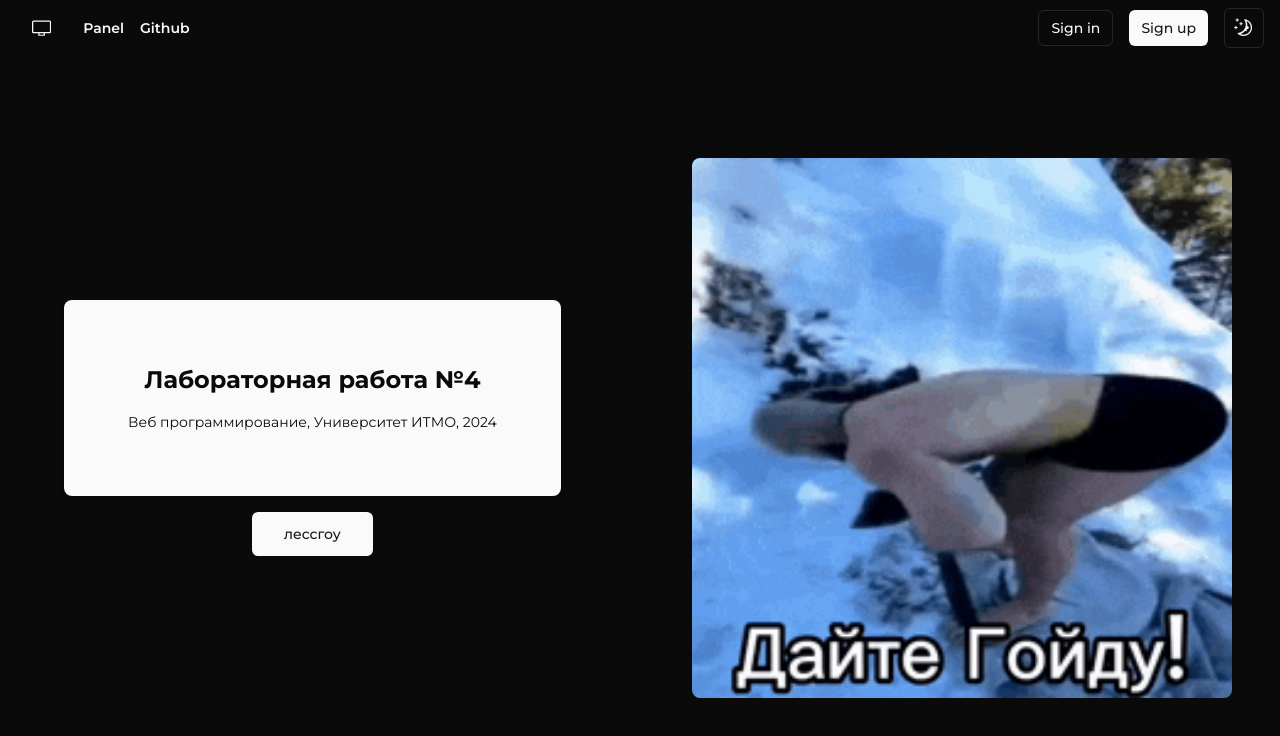
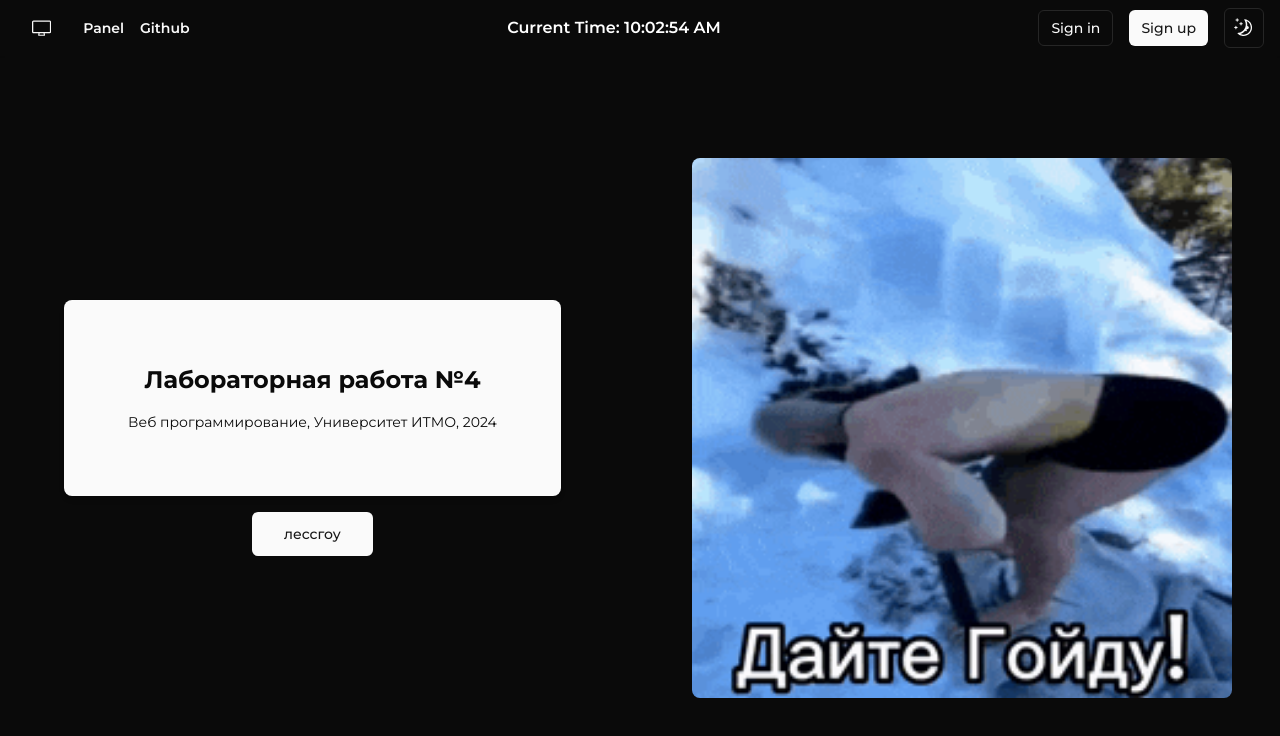
Before and after one commit to rmntim/web-lab4-front, a Next.js app: page / in a window 1280 px wide. Shown: the top 736 px of the page. Built offline with nearby package versions, Linux system fonts and the light colour scheme.

Commit message:
feat: add clock to navbar

```diff
--- /dev/null
+++ b/src/components/clock.tsx
@@ -0,0 +1,23 @@
+"use client";
+
+import { useEffect, useState } from "react";
+
+export default function Clock() {
+    const [time, setTime] = useState<Date>(new Date());
+
+    useEffect(() => {
+        const timerId = setInterval(() => {
+            setTime(new Date());
+        }, 1000);
+
+        return () => clearInterval(timerId);
+    }, []);
+
+    return (
+        <div className="flex flex-col items-center justify-center">
+            <p className="text-white">
+                Current Time: {time.toLocaleTimeString()}
+            </p>
+        </div>
+    );
+}
--- a/src/components/navbar.tsx
+++ b/src/components/navbar.tsx
@@ -8,6 +8,7 @@ import { Button } from "@/components/ui/button";
 import React from "react";
 import { ModeToggle } from "@/components/theme-picker";
 import { DesktopIcon } from "@radix-ui/react-icons";
+import Clock from "@/components/clock";
 
 export function Navbar() {
     return (
@@ -41,6 +42,7 @@ export function Navbar() {
                             </Link>
                         </div>
                     </nav>
+                    <Clock />
                     <div className="flex items-center gap-4">
                         <Button variant="outline" size="sm">
                             Sign in
```
